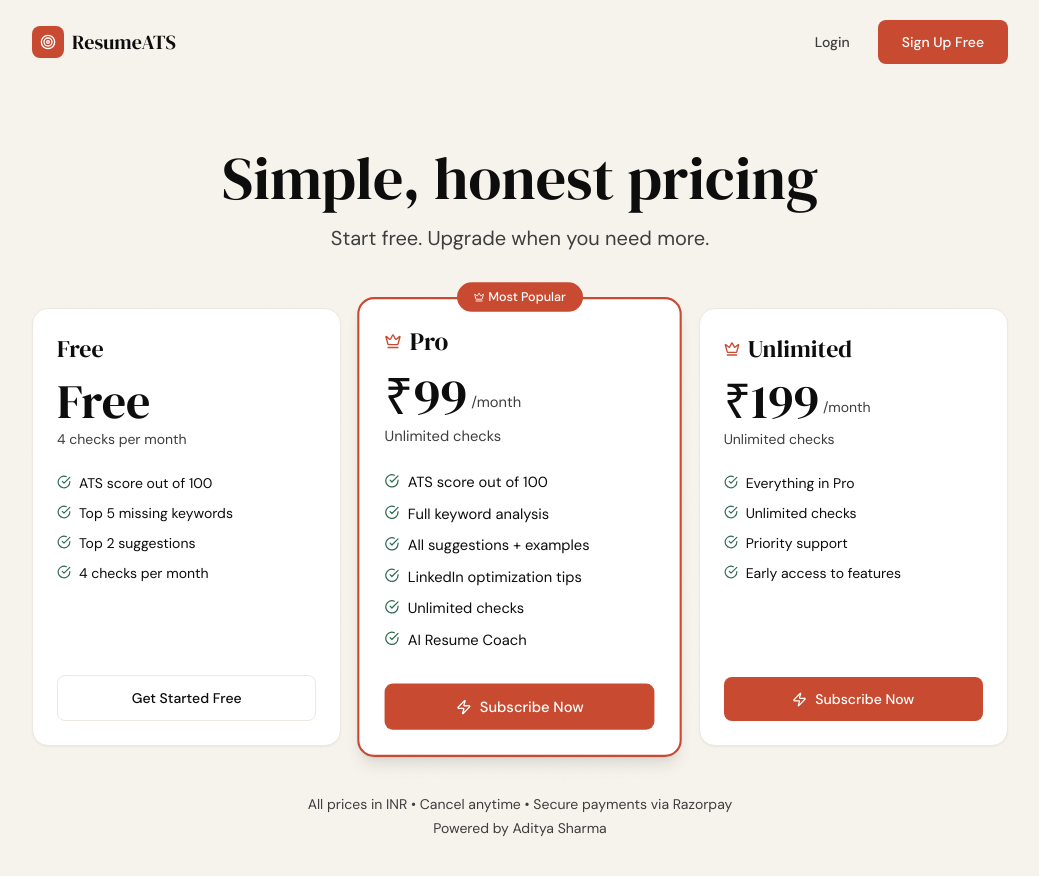
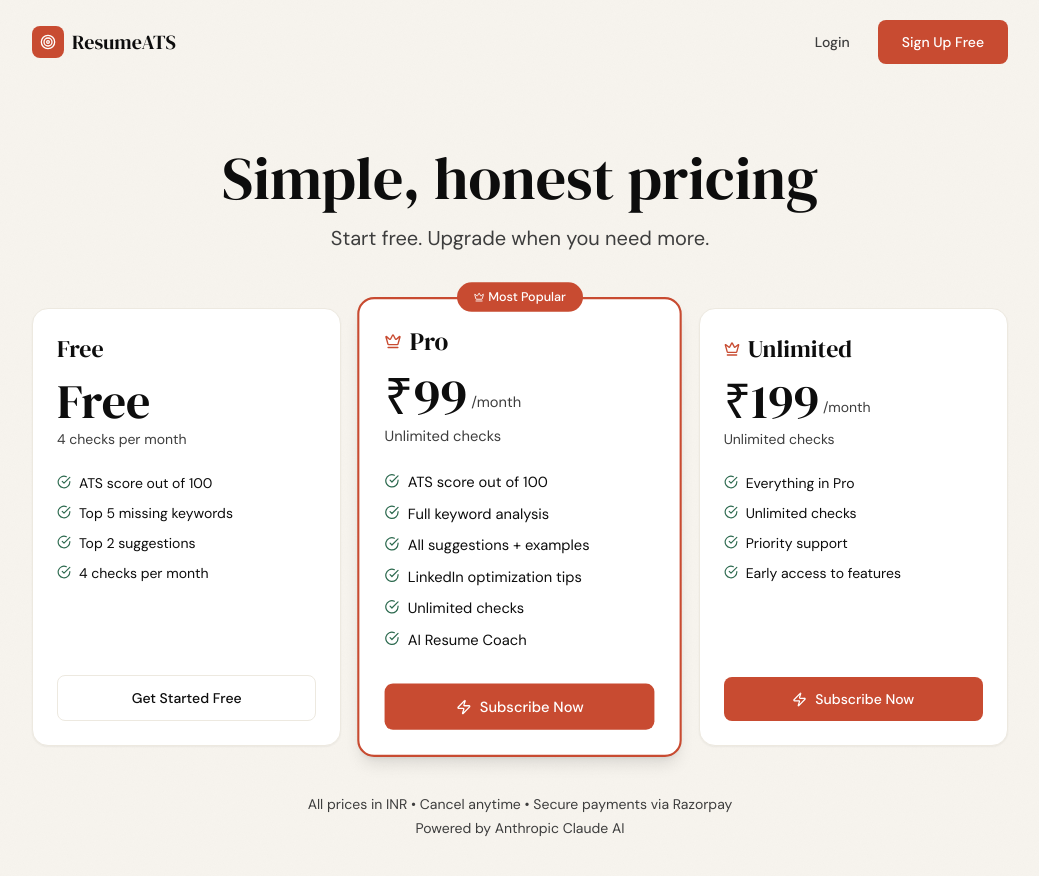
Before and after one commit to Adityasharma4287/ats-checker, a Next.js app: page /pricing in a window 1280 px wide. Shown: the top 876 px of the page, without its empty margins (120-1159 px from the left). Built offline with nearby package versions, Linux system fonts and the light colour scheme; no server answers.

Commit message:
Update powered by attribution from Aditya Sharma to Anthropic Claude AI

```diff
--- a/components/PricingClient.js
+++ b/components/PricingClient.js
@@ -143,7 +143,7 @@ export default function PricingClient({ plans, currentPlan, isLoggedIn }) {
 
         <div className="text-center mt-12 text-ink-muted text-sm">
           <p>All prices in INR • Cancel anytime • Secure payments via Razorpay</p>
-          <p className="mt-1">Powered by Aditya Sharma</p>
+          <p className="mt-1">Powered by Anthropic Claude AI</p>
         </div>
       </div>
     </div>
```
